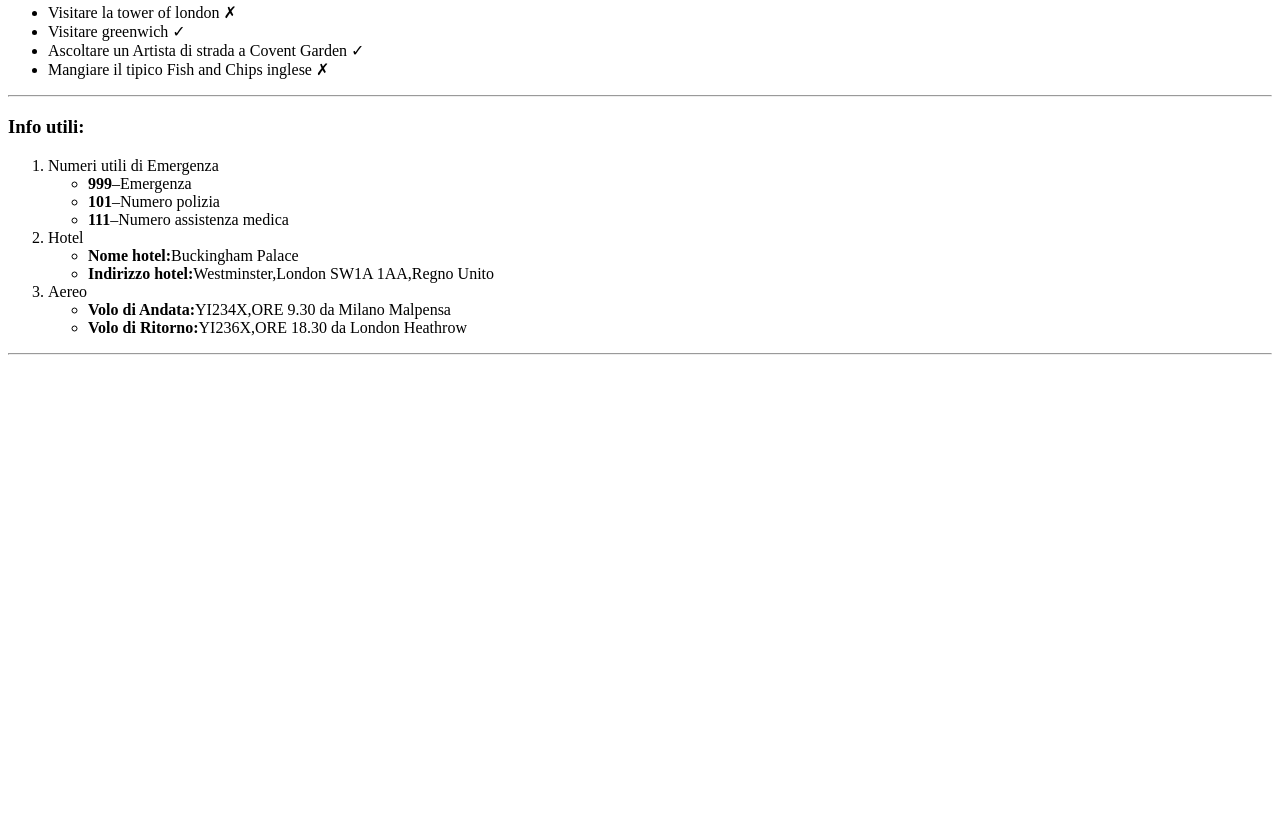
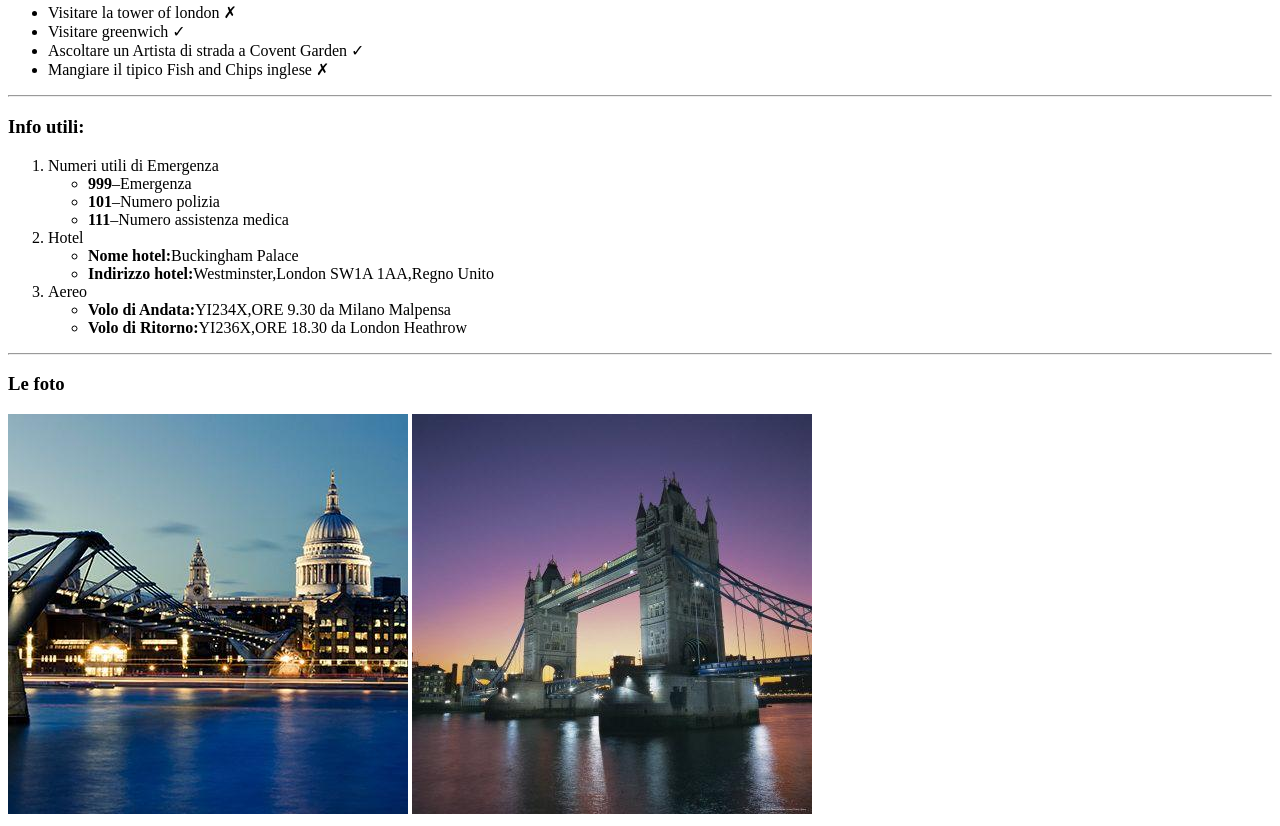
Before and after one commit to Gianluca-Basili/html-london-trip, a plain HTML site: page index.html in a window 1280 px wide. Shown: the part 926-1752 px from the top of the page. Before the commit the page ends 1289 px from the top, so only its background shows below. Drawn offline with Linux system fonts and the light colour scheme.

Commit message:
inserimento sezione "le foto"

```diff
--- a/index.html
+++ b/index.html
@@ -90,20 +90,14 @@
             <hr>
         </section>
         <!--fine sezione "Info utili"-->
-
-
-
-
-
-
-
-
-
-
-
-
-
     </main>
-
+    <footer>
+        <!--inizio sezione "le foto"-->
+        <section>
+            <h3>Le foto</h3>
+            <img src="./img/london-4.jpg" alt="">
+            <img src="./img/london-5.jpg" alt="">
+        </section>
+    </footer>
 </body>
 </html>
```
Also changed, not shown: img/london-4.jpg (added), img/london-5.jpg (added).
